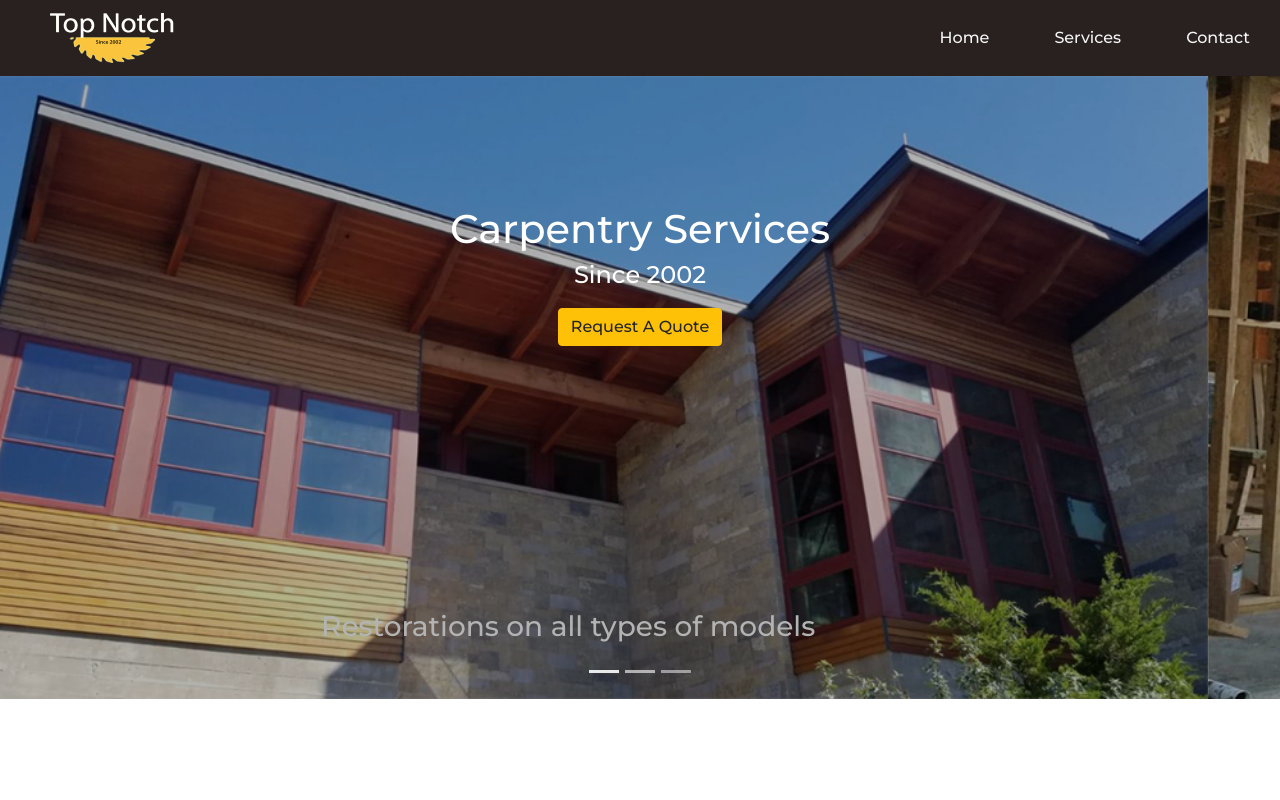
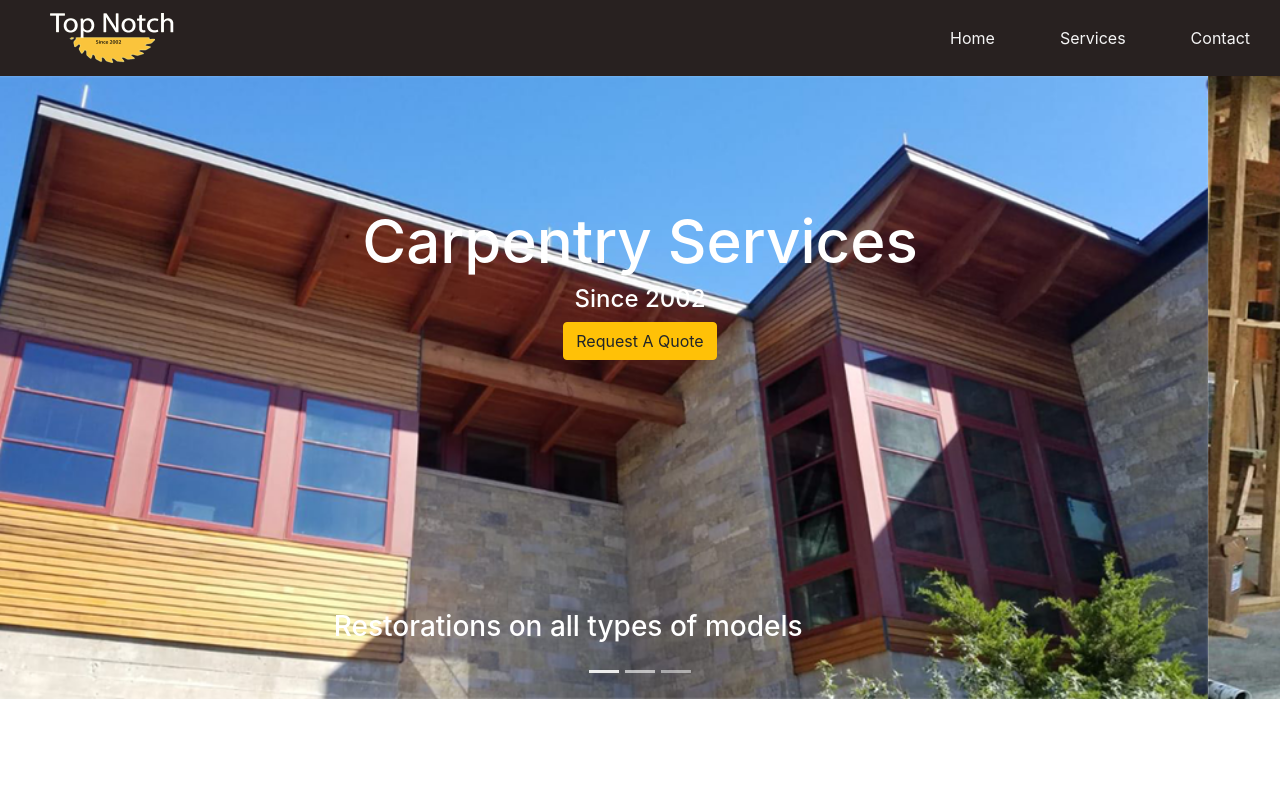
Before and after one commit to WebProFe/topnotch, a React (Create React App) app: page / in a window 1280 px wide. Shown: the top 800 px of the page. Built offline with nearby package versions, Linux system fonts and the light colour scheme.

Commit message:
added font size

```diff
--- a/src/App.js
+++ b/src/App.js
@@ -1,12 +1,13 @@
 import React, { Component } from 'react';
-import './App.css';
 import 'lightbox-react/style.css';
 import NavMenu from './components/Navigation/NavMenu';
 import Footer from "./components/Footer/Footer";
 import Home from "./components/Pages/Home";
 import { BrowserRouter as Router, Route } from "react-router-dom";
 import Services from './components/Pages/Services';
-import Contact from './components/Pages/Contact'
+import Contact from './components/Pages/Contact';
+import 'bootstrap/dist/css/bootstrap.min.css';
+
 // import { TransitionGroup, CSSTransition } from 'react-transition-group';
 
 
--- a/src/components/ImageSlider/HeaderSlider.css
+++ b/src/components/ImageSlider/HeaderSlider.css
@@ -9,7 +9,6 @@
     width: 100%;
     height: 100%;
     top:0px;
-    background-color: rgba(0, 0, 0, 0.297);
     color: white;
     padding-left: 20px;
     padding-right: 20px;
@@ -21,12 +20,12 @@
       text-align: center;
       width: 100%;
       margin-top: 10%;
-
   }
 
-  .button{
-    margin-top: 10px;
+  .text-block h1{
+    font-size: 60px
   }
+
 
   @media screen and (max-width:500px){
     .text-block{
--- a/src/index.js
+++ b/src/index.js
@@ -3,7 +3,6 @@ import ReactDOM from 'react-dom';
 import './index.css';
 import App from './App';
 import * as serviceWorker from './serviceWorker';
-import 'bootstrap/dist/css/bootstrap.min.css';
 
 ReactDOM.render(<App />, document.getElementById('root'));
 
```
